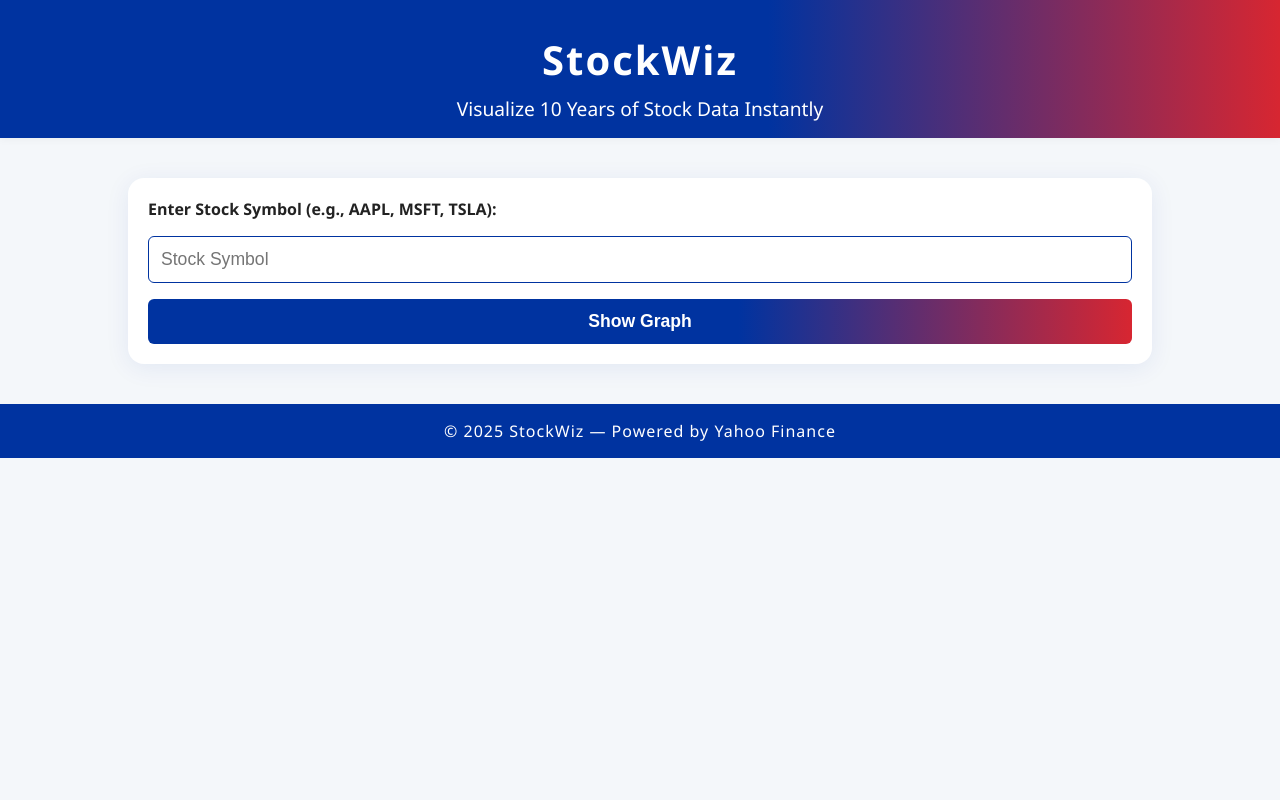
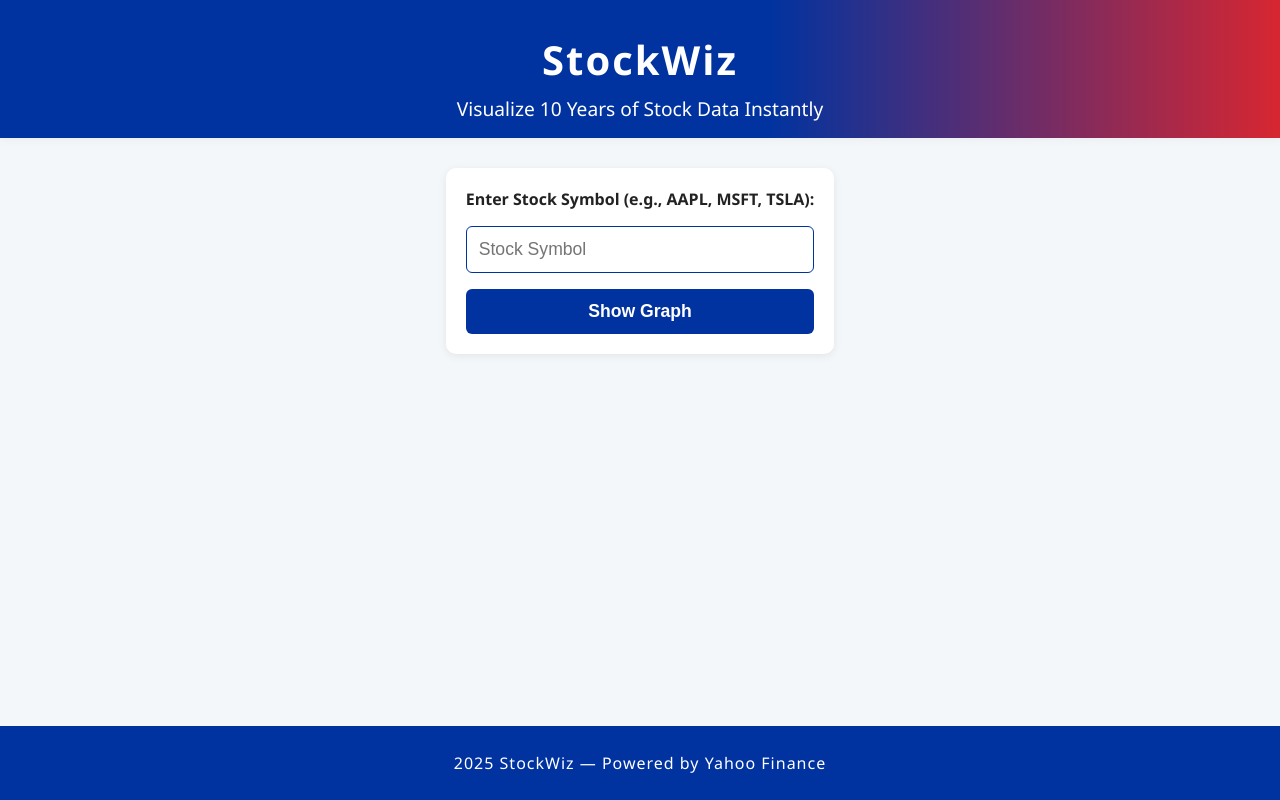
Before and after one commit to EllaBourne/Team3Application, a Flask app: page / in a window 1280 px wide. Run offline with Flask 2, Linux system fonts and the light colour scheme.

Commit message:
UI changes

```diff
--- a/flask-app/static/css/style.css
+++ b/flask-app/static/css/style.css
@@ -49,7 +49,7 @@ input[type="text"]:focus {
 }
 
 input[type="submit"], button {
-    background: linear-gradient(90deg, #0033a0 60%, #d72631 100%);
+    background: #0033a0;
     color: #fff;
     border: none;
     padding: 12px 0;
@@ -57,11 +57,12 @@ input[type="submit"], button {
     font-size: 1.1rem;
     font-weight: 600;
     cursor: pointer;
-    transition: background 0.2s;
+    transition: background 0.4s, color 0.4s;
 }
 
 input[type="submit"]:hover, button:hover {
-    background: linear-gradient(90deg, #d72631 60%, #0033a0 100%);
+    background: #d72631;
+    color: #fff;
 }
 
 .stock-graph {
@@ -84,7 +85,7 @@ footer {
     background: #0033a0;
     color: #fff;
     text-align: center;
-    padding: 16px 0;
+    padding: 20px 0;
     margin-top: 40px;
     font-size: 1rem;
     letter-spacing: 1px;
--- a/flask-app/templates/index.html
+++ b/flask-app/templates/index.html
@@ -6,16 +6,36 @@
     <title>StockWiz - Fintech Stock Viewer</title>
     <link rel="stylesheet" href="{{ url_for('static', filename='css/style.css') }}">
     <style>
-        body {
+        html, body {
+            height: 100%;
             margin: 0;
             padding: 0;
-            height: 100vh;
+        }
+        body {
+            min-height: 100vh;
+            display: flex;
+            flex-direction: column;
         }
         .container {
-            width: 80%;
-            max-width: none;
+            width: auto;
+            max-width: 600px;
+            margin: 30px auto 0 auto;
             padding: 20px;
             box-sizing: border-box;
+            background: #fff;
+            border-radius: 10px;
+            box-shadow: 0 2px 8px rgba(0,0,0,0.07);
+            display: flex;
+            flex-direction: column;
+            align-items: center;
+            flex: 0 0 auto;
+        }
+        footer {
+            width: 100%;
+            text-align: center;
+            padding: 10px 0;
+            background: #0033a0;
+            margin-top: auto;
         }
     </style>
 </head>
@@ -34,8 +54,8 @@
             <div class="error">{{ error }}</div>
         {% endif %}
     </div>
-    <footer>
-        &copy; 2025 StockWiz &mdash; Powered by Yahoo Finance
+    <footer style="">
+        <p>2025 StockWiz &mdash; Powered by Yahoo Finance</p>
     </footer>
 </body>
 </html>
```
Also changed, not shown: flask-app/templates/stock.html (+19 -8 lines).
